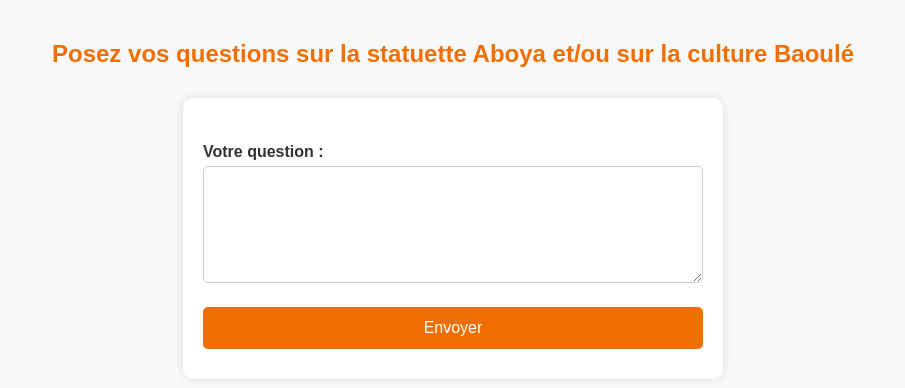
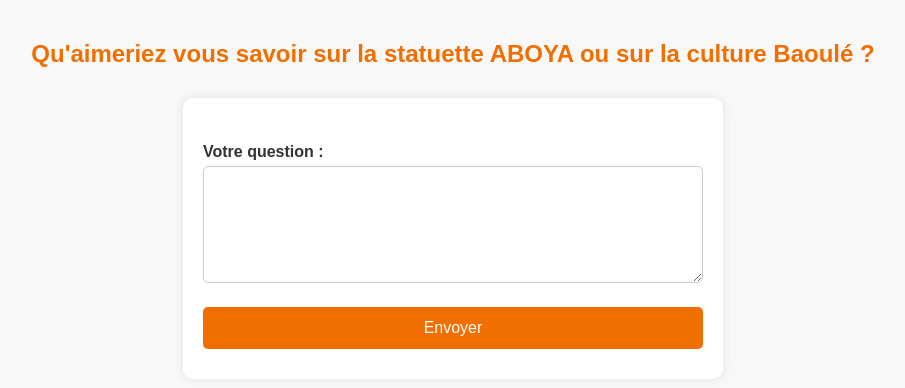
Before and after one commit to groupe2wordpad/RASA_FORMULAIRE, a Flask app: page / in a window 1280 px wide. Shown: the top 388 px of the page, without its empty margins (187-1092 px from the left). Run offline with Flask 3, Linux system fonts and the light colour scheme.

Commit message:
modification texte html

```diff
--- a/templates/form.html
+++ b/templates/form.html
@@ -89,7 +89,7 @@
     </style>
 </head>
 <body>
-    <h2>Posez vos questions sur la statuette Aboya et/ou sur la culture Baoulé</h2>
+    <h2>Qu'aimeriez vous savoir sur la statuette ABOYA ou sur la culture Baoulé ?</h2>
     <form method="POST">
         <label for="question">Votre question :</label>
         <textarea name="question" rows="5" required></textarea>
```
